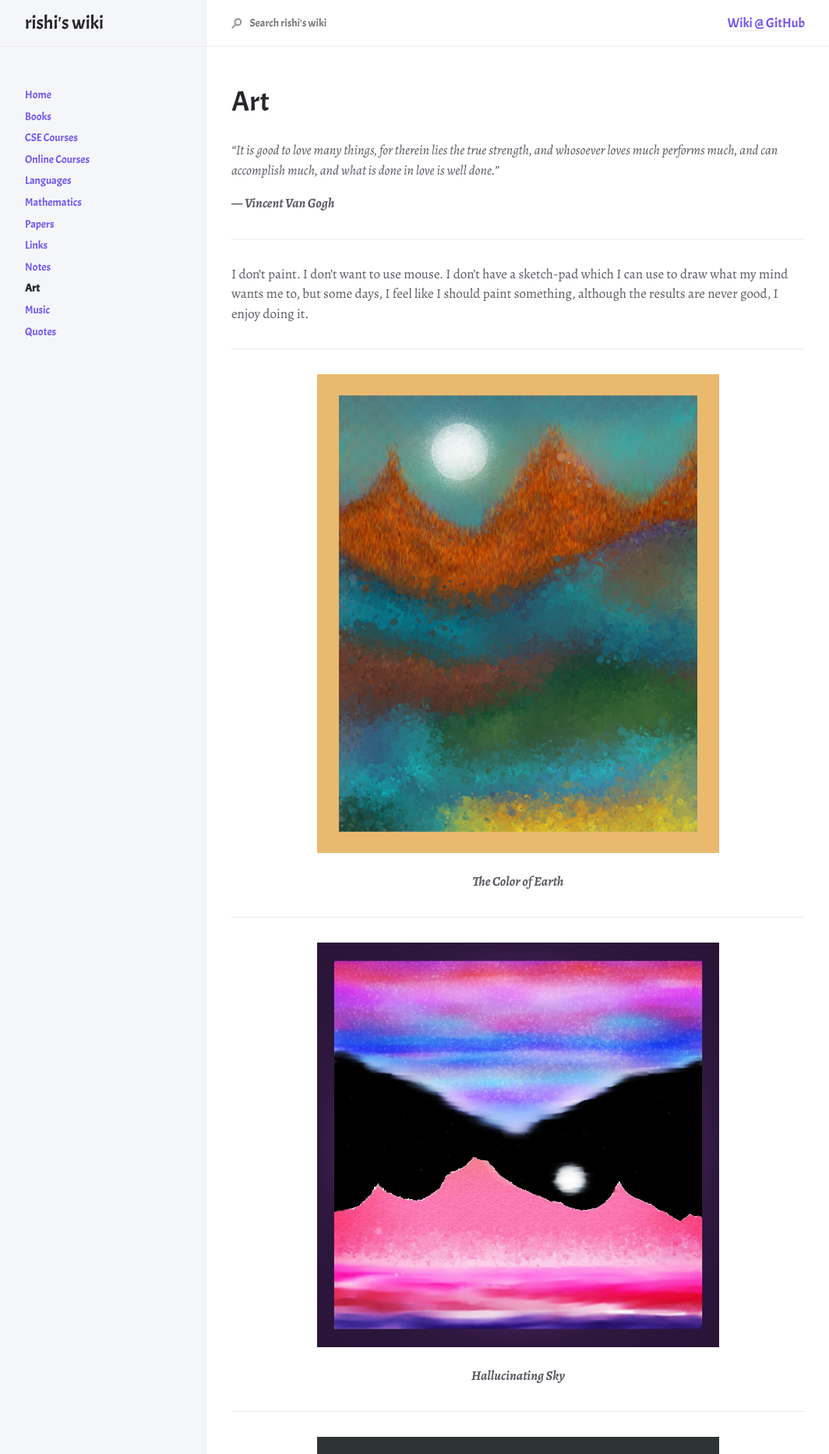
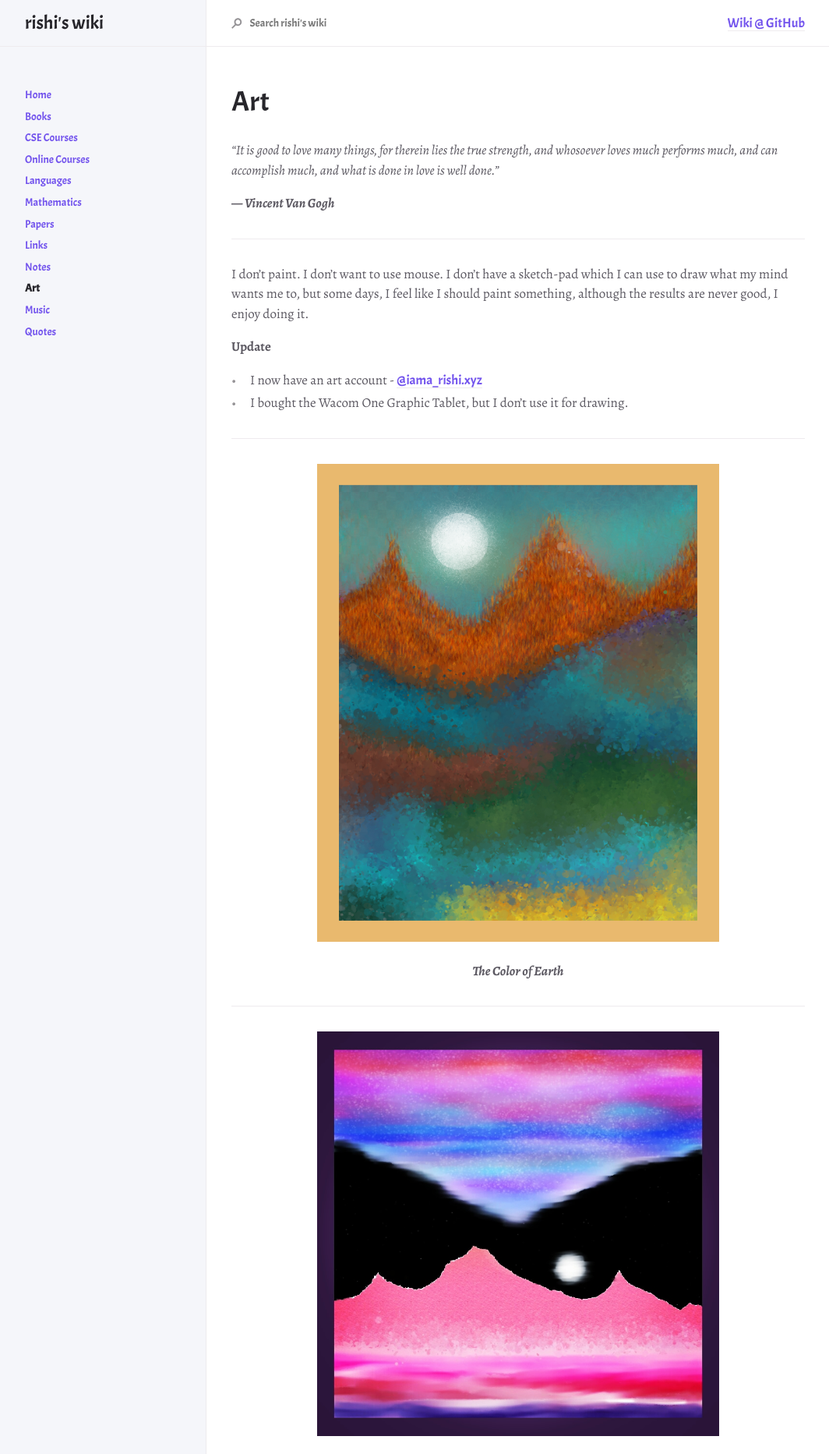
Before and after one commit to r8w/r8w, a Jekyll site: the page built from docs/art.md, in a window 1280 px wide. Shown: the top 1865 px of the page at 78% size, without its empty margins (107-1171 px from the left). Built offline with Jekyll 4.4.1, drawn with Linux system fonts in a browser that asks for light colours; nearby versions of some CDN libraries.

Commit message:
update page

```diff
--- a/docs/art.md
+++ b/docs/art.md
@@ -15,6 +15,12 @@ __*― Vincent Van Gogh*__
 ---
 
 I don't paint. I don't want to use mouse. I don't have a sketch-pad which I can use to draw what my mind wants me to, but some days, I feel like I should paint something, although the results are never good, I enjoy doing it.
+
+
+__Update__
+
+- I now have an art account - [@iama_rishi.xyz](https://instagram.com/iama_rishi.art)
+- I bought the Wacom One Graphic Tablet, but I don't use it for drawing.
 
 ---
 
```
